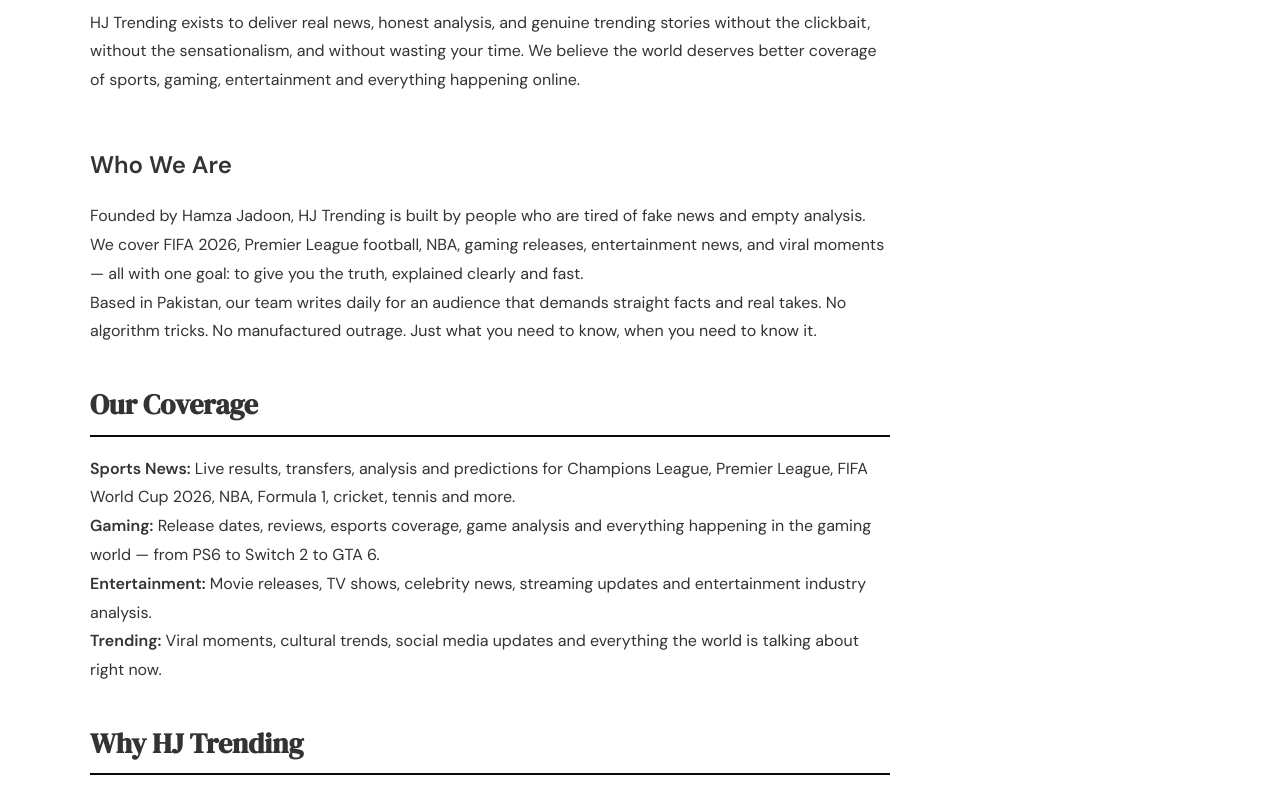
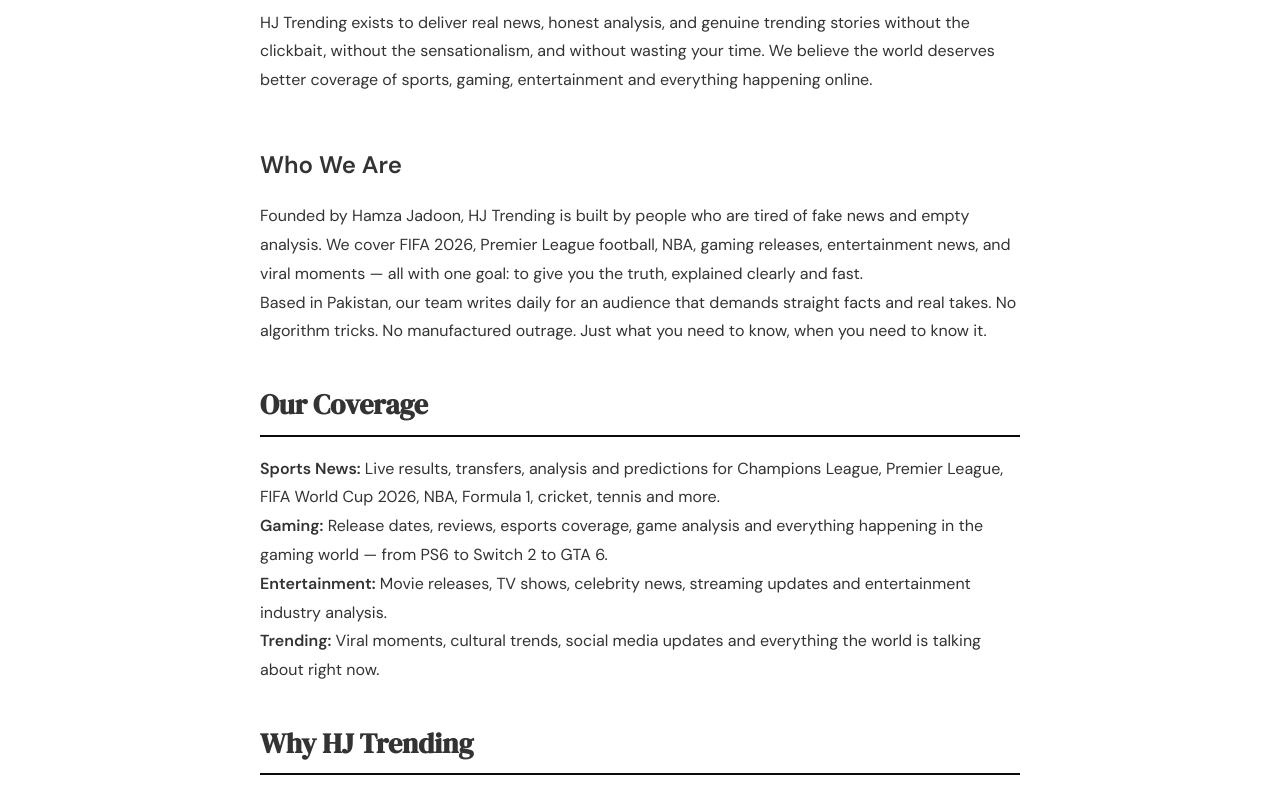
Before and after one commit to hamza2324/TrendsWithHJ, a website: page about.html in a window 1280 px wide. Shown: the part 457-1247 px from the top of the page. Drawn offline with nearby package versions, Linux system fonts and the light colour scheme.

Commit message:
fix: convert footer pages to full-width centered layout without sidebar

```diff
--- a/about.html
+++ b/about.html
@@ -42,8 +42,8 @@
   </div>
 </section>
 
-<div class="main-layout">
-  <main class="feed" style="max-width: 900px; margin: 0 auto; padding: 40px 20px; border-right: none;">
+<div style="max-width: 1280px; margin: 0 auto; padding: 0 20px;">
+  <main style="max-width: 800px; margin: 0 auto; padding: 40px 20px;">
     <article style="font-size: 16px; line-height: 1.8; color: #333; max-width: 800px; margin: 0 auto;">
       <h1 style="font-family: 'DM Serif Display', serif; font-size: 42px; line-height: 1.2; margin-bottom: 28px; margin-top: 0; color: var(--black);">Our Mission</h1>
       <p>HJ Trending exists to deliver real news, honest analysis, and genuine trending stories without the clickbait, without the sensationalism, and without wasting your time. We believe the world deserves better coverage of sports, gaming, entertainment and everything happening online.</p>
@@ -71,9 +71,8 @@
       <p>Have a question, feedback, or a story tip? Reach out:</p>
       <p><strong>Email:</strong> <a href="mailto:hamzajadoon71@gmail.com" style="color: var(--red);">hamzajadoon71@gmail.com</a><br>
       <strong>Phone:</strong> <a href="tel:+923198093344" style="color: var(--red);">0319-809334</a></p>
-    </article>
-  </main>
-</div>
+    </main>
+  </div>
 
 <footer>
   <div class="footer-top">
```
Also changed, not shown: advertise.html (+4 -5 lines), contact.html (+4 -5 lines), cookie-policy.html (+4 -5 lines), disclaimer.html (+4 -5 lines), guest-post.html (+4 -5 lines), privacy-policy.html (+4 -5 lines), terms-of-service.html (+4 -5 lines).
